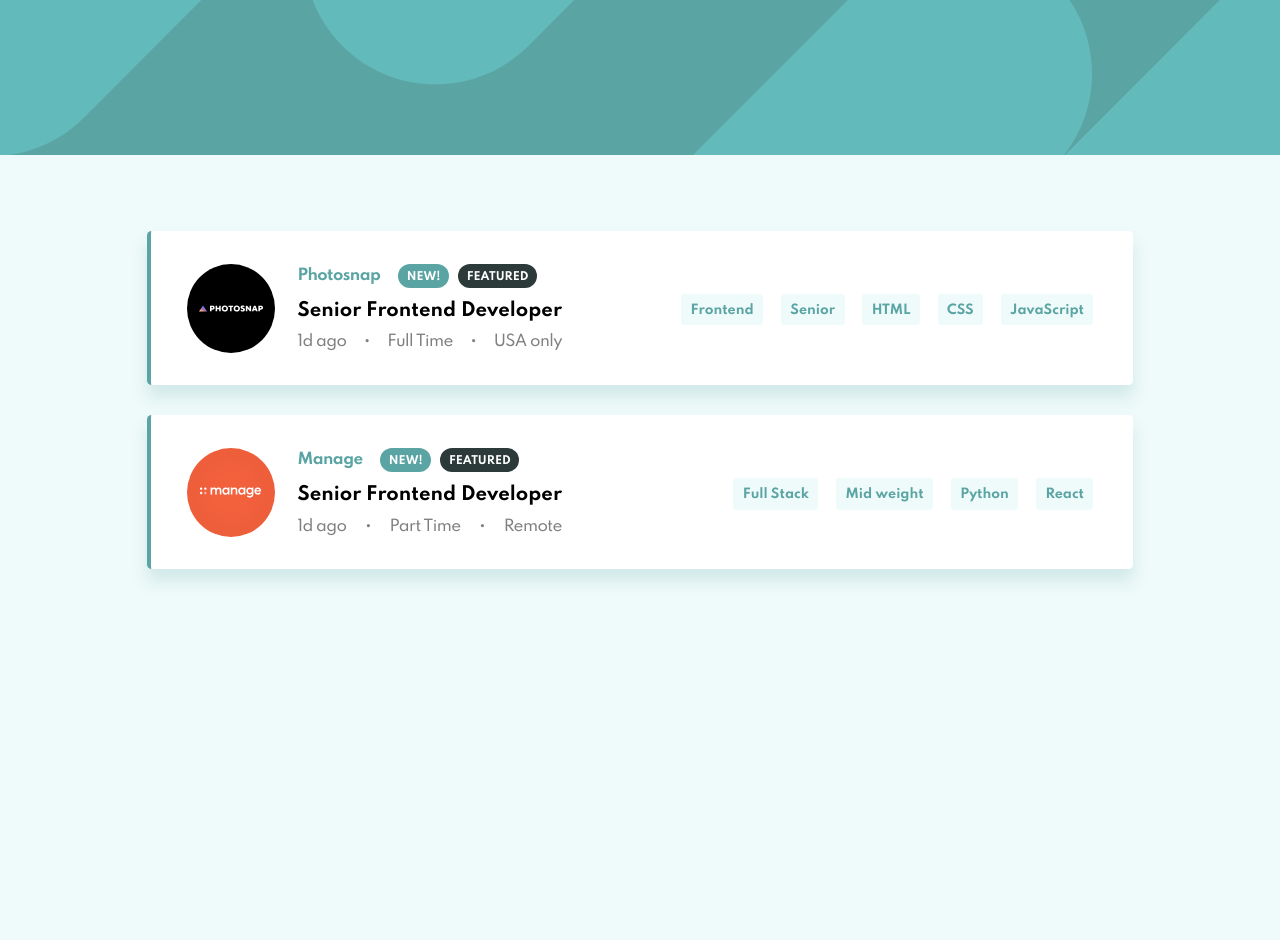
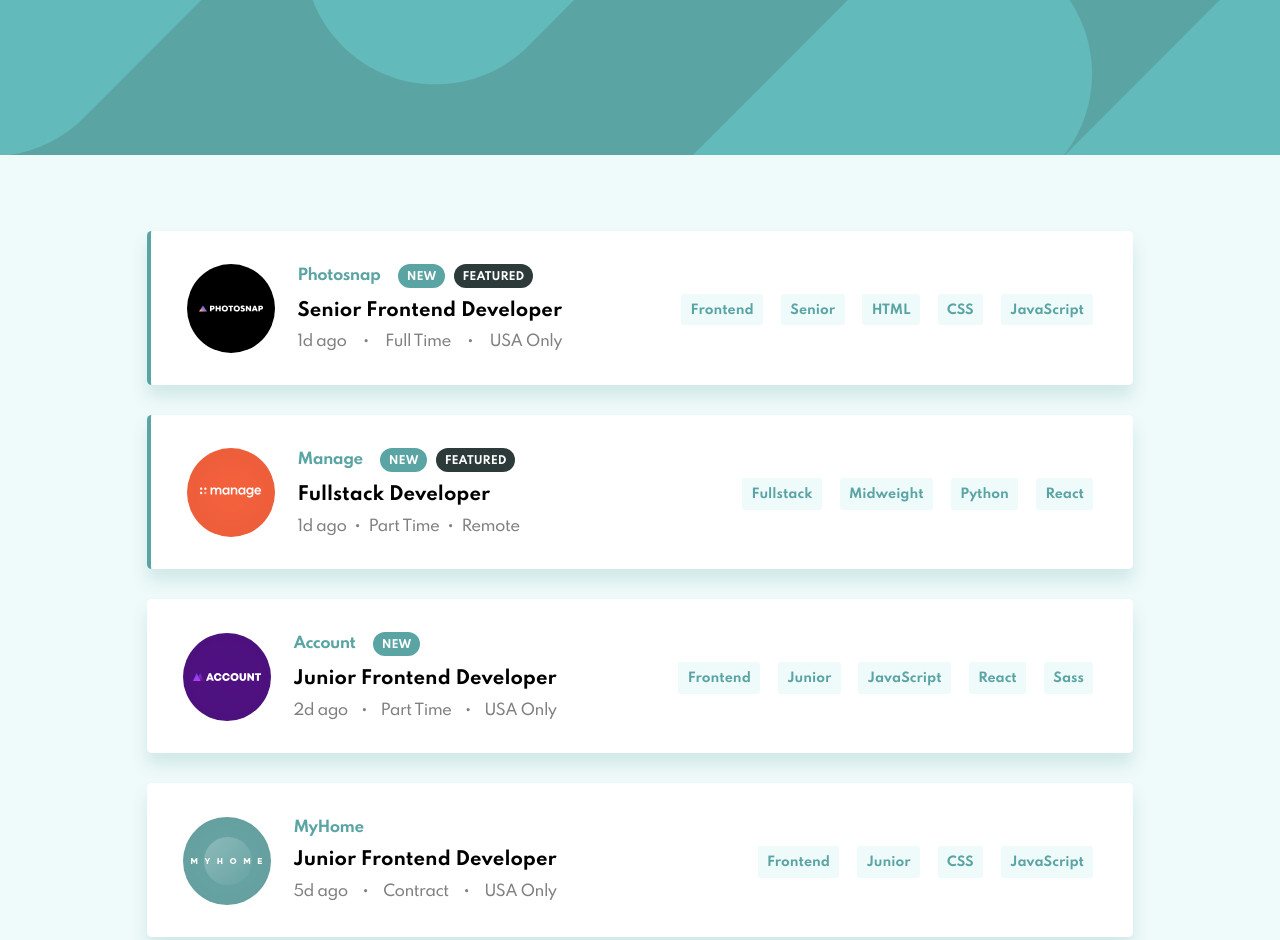
Before and after one commit to mathcrln/job-search-tool, a website: page index.html in a window 1280 px wide. Shown: the top 940 px of the page. Before the commit the page ends 800 px from the top, so only its background shows below. Drawn offline with Linux system fonts and the light colour scheme; files whose address does not match are found by name.

Commit message:
Display Data from Fetch (JSON)

```diff
--- a/index.html
+++ b/index.html
@@ -1,13 +1,11 @@
 <!DOCTYPE html>
 <html lang="en">
+
 <head>
   <meta charset="UTF-8" />
   <meta name="viewport" content="width=device-width, initial-scale=1.0" />
   <link rel="icon" type="image/png" sizes="32x32" href="./src/assets/images/favicon-32x32.png" />
-    <link
-      href="https://fonts.googleapis.com/css2?family=Spartan:wght@300;500;600;700&display=swap"
-      rel="stylesheet"
-    />
+  <link href="https://fonts.googleapis.com/css2?family=Spartan:wght@300;500;600;700&display=swap" rel="stylesheet" />
   <title>Frontend Mentor | Job Listings</title>
   <link href="./dist/styles/index.css" rel="stylesheet" />
 </head>
@@ -15,7 +13,7 @@
 <body>
   <header class="b-page-header"></header>
   <div class="b-offer-wrapper">
-      <div class="b-job-offer b-job-offer--featured">
+    <!-- <div class="b-job-offer b-job-offer--featured">
       <div class="job-offer">
         <div class="company-image">
           <img src="./src/assets/images/photosnap.svg" alt="Photosnap Logo" />
@@ -67,7 +65,9 @@
         <li>Python</li>
         <li>React</li>
       </ul>
+    </div> -->
   </div>
-    </div>
+  <script src="./dist/js/index.js"></script>
 </body>
+
 </html>
```
Also changed, not shown: dist/js/index.js. Lines whose indentation alone changed are shown as unchanged.
